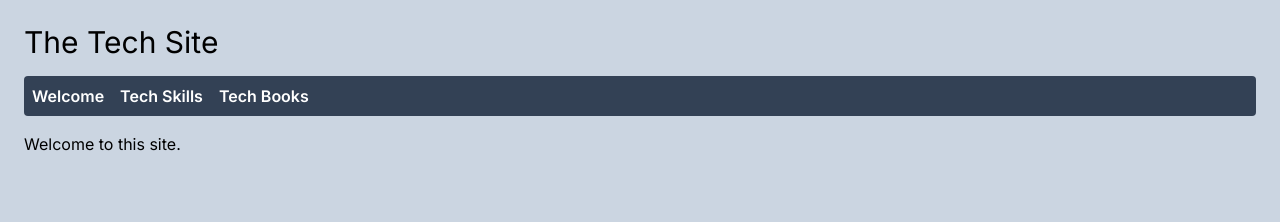
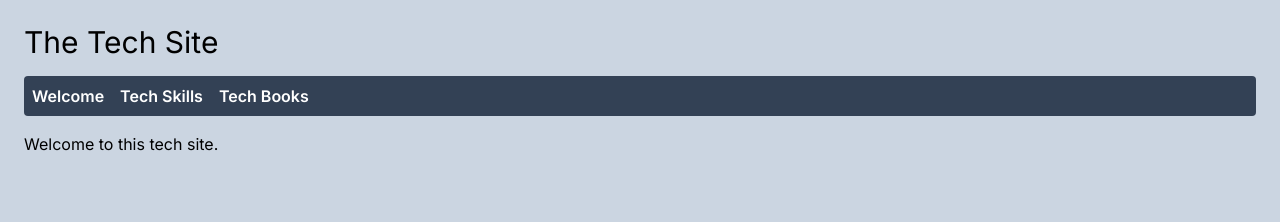
Before and after one commit to edwardtanguay/et454-nextjs-site, a Next.js app: page / in a window 1280 px wide. Shown: the top 222 px of the page. Built offline with nearby package versions, Linux system fonts and the light colour scheme.

Commit message:
appcontext works

```diff
--- a/src/app/(welcome)/page.tsx
+++ b/src/app/(welcome)/page.tsx
@@ -1,7 +1,12 @@
+"use client";
+import { AppContext } from "@/AppContext";
+import { useContext } from "react";
+
 export default function PageWelcome() {
+	const { welcomeMessage } = useContext(AppContext);
 	return (
 		<main>
-			<p>Welcome to this site.</p>
+			<p>{welcomeMessage}</p>
 		</main>
 	);
 }
```
